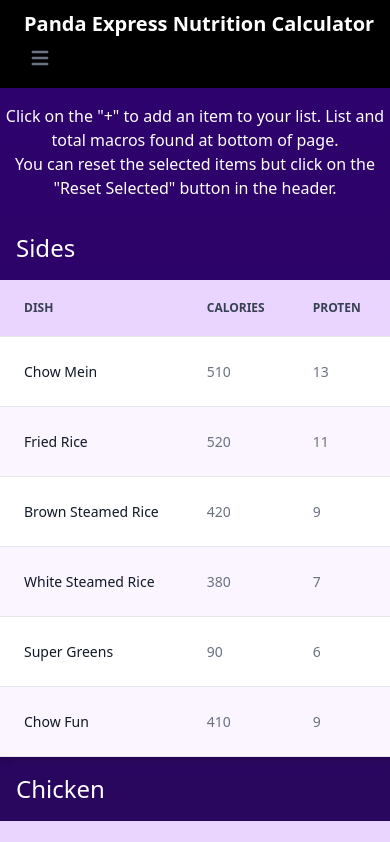
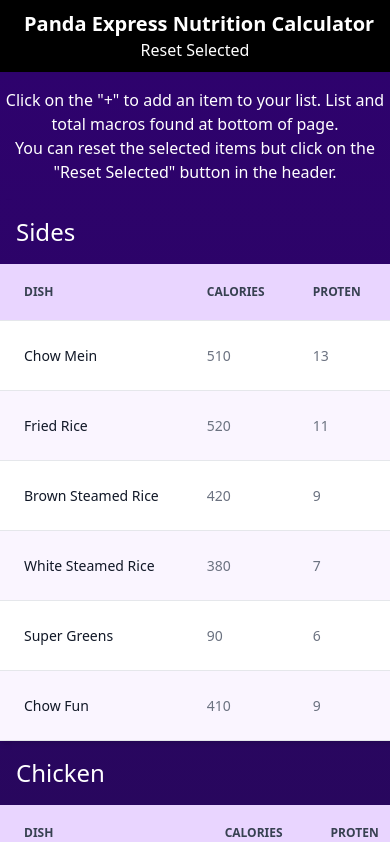
Before and after one commit to blakeb21/panda_express_nutrition, a Next.js app: page / in a window 390 px wide. Shown: the top 842 px of the page. Built offline with nearby package versions, Linux system fonts and the light colour scheme.

Commit message:
Update header info

```diff
--- a/src/components/header.tsx
+++ b/src/components/header.tsx
@@ -11,24 +11,18 @@
         <>
         <header>
             <nav className="bg-black border-gray-200 px-4 lg:px-6 py-2.5">
-                <div className="flex flex-wrap justify-between items-center mx-auto max-w-screen-xl">
+                <div className="flex flex-wrap justify-between items-center text-center mx-auto max-w-screen-xl">
                     <Link href="/" className="flex items-center">
                         <span className="self-center text-xl font-semibold whitespace-nowrap text-white pl-2">Panda Express Nutrition Calculator</span>
                     </Link>
-                    <div className="flex items-center ">
-                        <button data-collapse-toggle="mobile-menu-2" type="button" className="inline-flex items-center p-2 ml-1 text-sm text-gray-500 rounded-lg lg:hidden hover:bg-gray-100 focus:outline-none focus:ring-2 focus:ring-gray-200 dark:text-gray-400 dark:hover:bg-gray-700 dark:focus:ring-gray-600" aria-controls="mobile-menu-2" aria-expanded="false">
-                            <span className="sr-only">Open main menu</span>
-                            <svg className="w-6 h-6" fill="currentColor" viewBox="0 0 20 20" xmlns="http://www.w3.org/2000/svg"><path fillRule="evenodd" d="M3 5a1 1 0 011-1h12a1 1 0 110 2H4a1 1 0 01-1-1zM3 10a1 1 0 011-1h12a1 1 0 110 2H4a1 1 0 01-1-1zM3 15a1 1 0 011-1h12a1 1 0 110 2H4a1 1 0 01-1-1z" clipRule="evenodd"></path></svg>
-                            <svg className="hidden w-6 h-6" fill="currentColor" viewBox="0 0 20 20" xmlns="http://www.w3.org/2000/svg"><path fillRule="evenodd" d="M4.293 4.293a1 1 0 011.414 0L10 8.586l4.293-4.293a1 1 0 111.414 1.414L11.414 10l4.293 4.293a1 1 0 01-1.414 1.414L10 11.414l-4.293 4.293a1 1 0 01-1.414-1.414L8.586 10 4.293 5.707a1 1 0 010-1.414z" clipRule="evenodd"></path></svg>
-                        </button>
-                    </div>
-                    <div className="hidden justify-between items-end w-full lg:flex lg:w-auto lg:order-1" id="mobile-menu-2">
+
+                    <div className="justify-between items-end w-full lg:flex lg:w-auto lg:order-1" id="mobile-menu-2">
                         <button className="text-white" onClick={buttonClick}>Reset Selected</button>
                     </div>
                 </div>
             </nav>
         </header>
-        <script src="https://unpkg.com/flowbite@1.4.7/dist/flowbite.js"></script>
+        {/* <script src="https://unpkg.com/flowbite@1.4.7/dist/flowbite.js"></script> */}
         </>
 )}
 
--- a/src/components/resultTable.tsx
+++ b/src/components/resultTable.tsx
@@ -27,7 +27,7 @@
 
   return (
     <>
-    <div className="flex flex-col relative mx-auto min-w-[50%] overflow-x-auto shadow-md sm:rounded-lg pb-4">
+    <div className="flex flex-col mx-auto md:min-w-[50%] overflow-x-auto shadow-md sm:rounded-lg pb-4">
         <h1 className='text-white text-2xl p-4 md:p-6 pt-6 md:pt-20'>Selected Items</h1>
         <table className="w-full text-sm text-left text-gray-500">
             <thead className="text-xs text-gray-700 uppercase bg-purple-200 border-b">
--- a/src/components/table.tsx
+++ b/src/components/table.tsx
@@ -19,7 +19,7 @@
 
   return (
     <>
-    <div className="flex flex-col relative mx-auto min-w-[50%] relative overflow-x-auto shadow-md sm:rounded-lg">
+    <div className="flex flex-col relative mx-auto md:min-w-[50%] relative overflow-x-auto shadow-md sm:rounded-lg">
         <h1 className='text-white text-2xl p-4 md:p-6'>{headerText}</h1>
         <table className="w-full text-sm text-left text-gray-500">
             <thead className="text-xs text-gray-700 uppercase bg-purple-200 border-b">
```
